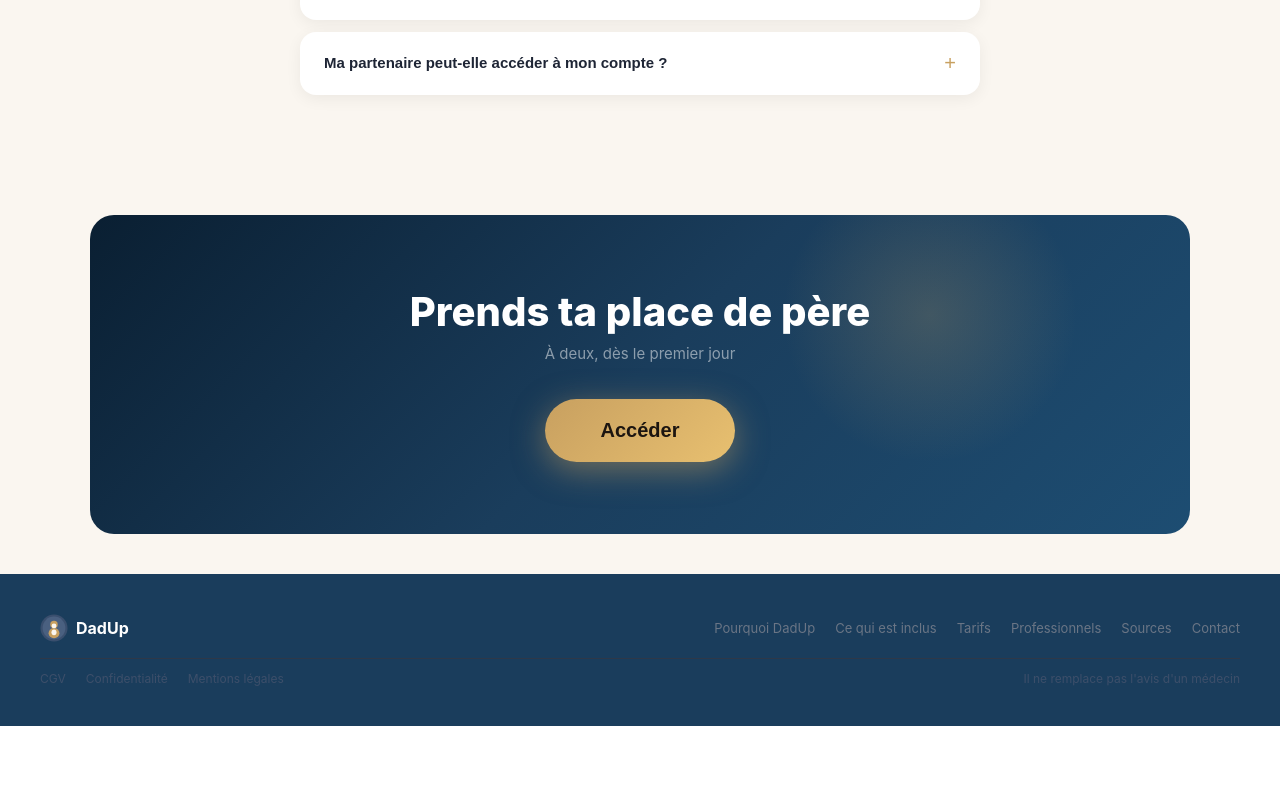
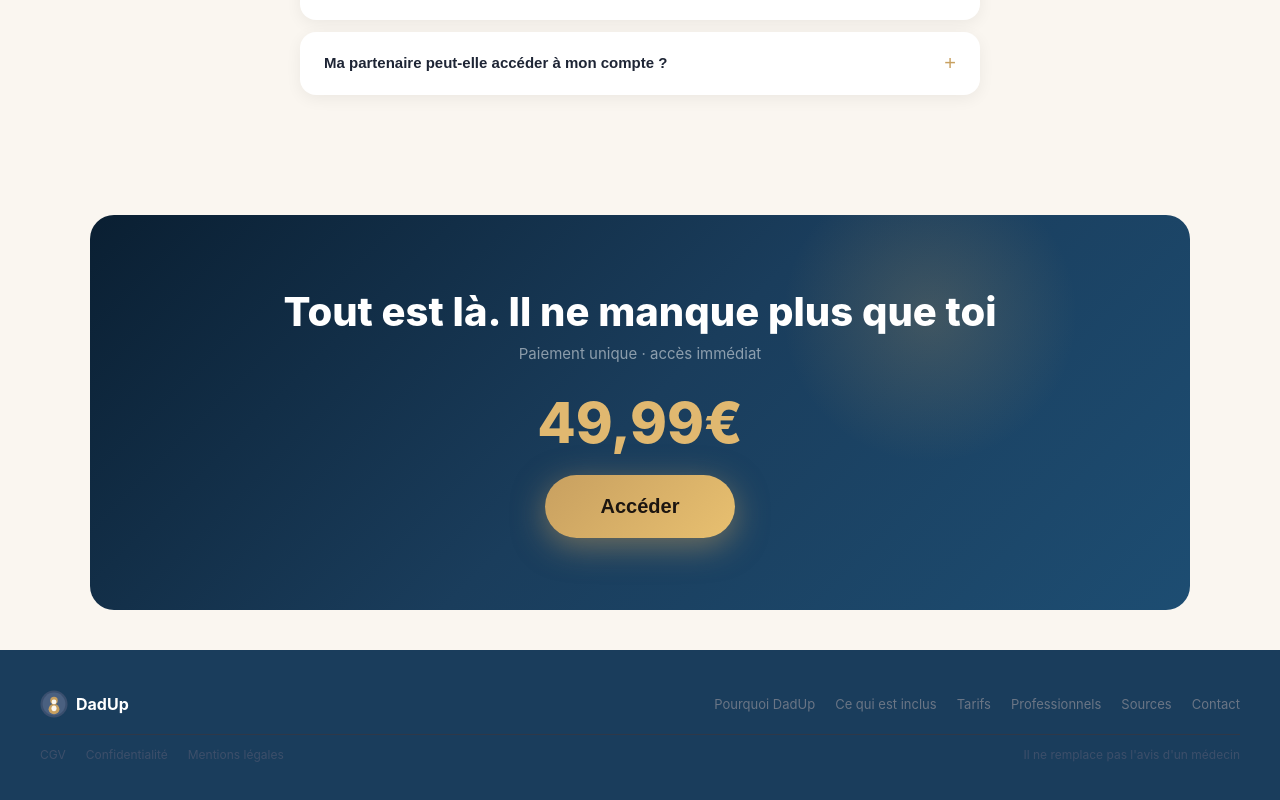
Before and after one commit to Julproject/dadup, a Next.js app: page /tarifs in a window 1280 px wide. Shown: the part 1730-2530 px from the top of the page. Before the commit the page ends 2456 px from the top, so only its background shows below. Built offline with nearby package versions, Linux system fonts and the light colour scheme.

Commit message:
Update page.tsx

```diff
--- a/app/tarifs/page.tsx
+++ b/app/tarifs/page.tsx
@@ -230,9 +230,10 @@ export default function TarifsPage() {
         <div style={{ background: 'linear-gradient(135deg,#0a1f32 0%,#1A3D5C 50%,#1d4d72 100%)', borderRadius: '24px', padding: '72px 48px', position: 'relative', overflow: 'hidden', textAlign: 'center' as const, maxWidth: '1100px', margin: '0 auto' }}>
           <div style={{ position: 'absolute', top: '-60px', right: '100px', width: '320px', height: '320px', borderRadius: '50%', background: 'radial-gradient(circle,rgba(200,160,96,0.22) 0%,transparent 65%)', pointerEvents: 'none' }}></div>
           <div style={{ position: 'relative', zIndex: 1 }}>
-        <h2 style={{ color: C.white, fontSize: '40px', fontWeight: 800, margin: '0 0 8px' }}>Prends ta place de père</h2>
-        <p style={{ color: 'rgba(255,255,255,0.5)', fontSize: '15px', margin: '0 0 36px' }}>À deux, dès le premier jour</p>
-        <button onClick={goToStripe} style={{ background: 'linear-gradient(135deg,#c8a060,#e8c070)', color: '#1c1510', border: 'none', padding: '20px 56px', borderRadius: '32px', fontSize: '20px', fontWeight: 800, cursor: 'pointer', boxShadow: '0 8px 32px rgba(200,160,96,0.5)' }}>
+        <h2 style={{ color: C.white, fontSize: '40px', fontWeight: 800, margin: '0 0 8px' }}>Tout est là. Il ne manque plus que toi</h2>
+        <p style={{ color: 'rgba(255,255,255,0.5)', fontSize: '15px', margin: '0 0 32px' }}>Paiement unique · accès immédiat</p>
+        <p style={{ color: '#e0b870', fontSize: '56px', fontWeight: 800, margin: '0 0 24px', lineHeight: 1 }}>49,99€</p>
+          <button onClick={goToStripe} style={{ background: 'linear-gradient(135deg,#c8a060,#e8c070)', color: '#1c1510', border: 'none', padding: '20px 56px', borderRadius: '32px', fontSize: '20px', fontWeight: 800, cursor: 'pointer', boxShadow: '0 8px 32px rgba(200,160,96,0.5)' }}>
             Accéder
           </button>
           </div>
```
